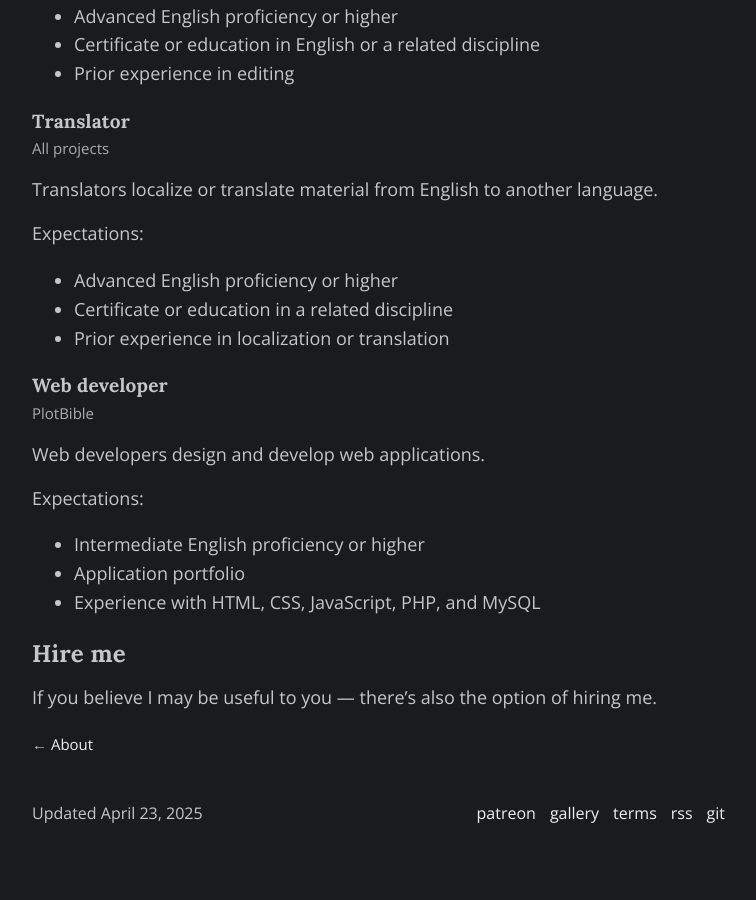
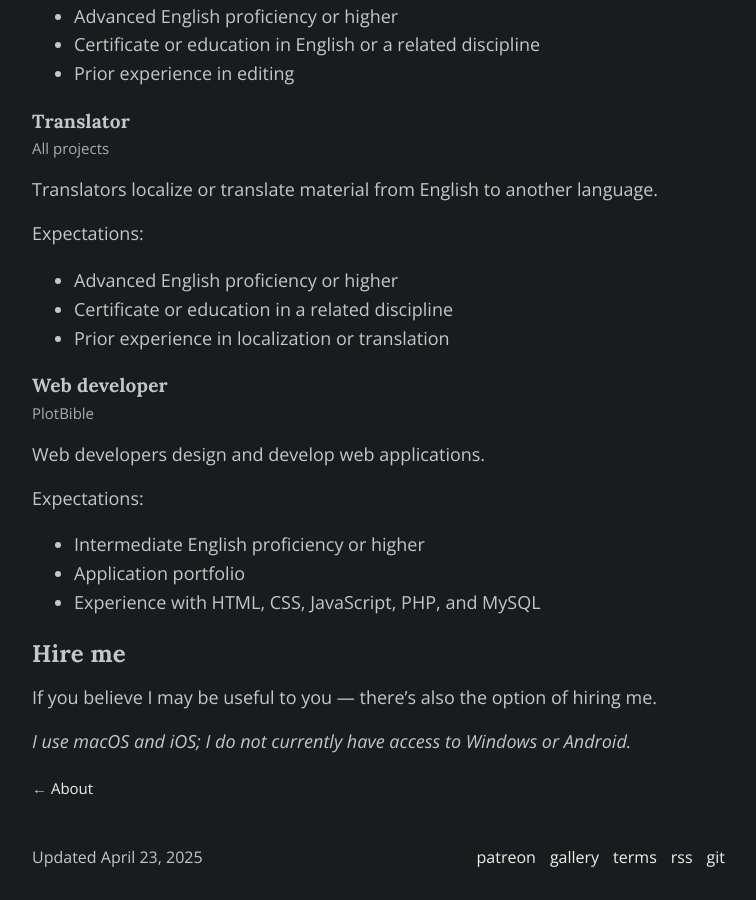
Before and after one commit to schizoidnightmares/schizoidnightmares.com, a Jekyll site: the page built from about/jobs.md, in a window 1280 px wide and 900 px high, scrolled down 1857 px. Shown: the whole window, without its empty margins (258-1014 px from the left). Built offline with Jekyll 4.4.1, drawn with Linux system fonts in a browser that asks for light colours; before the commit the page ends 2714 px from its top, so only the background shows below that.

Commit message:
adding note about OS

```diff
--- a/about/jobs.md
+++ b/about/jobs.md
@@ -111,3 +111,5 @@ Expectations:
 
 ## Hire me
 If you believe I may be useful to you — there’s also the option of hiring me.
+
+*I use macOS and iOS; I do not currently have access to Windows or Android.*
```
